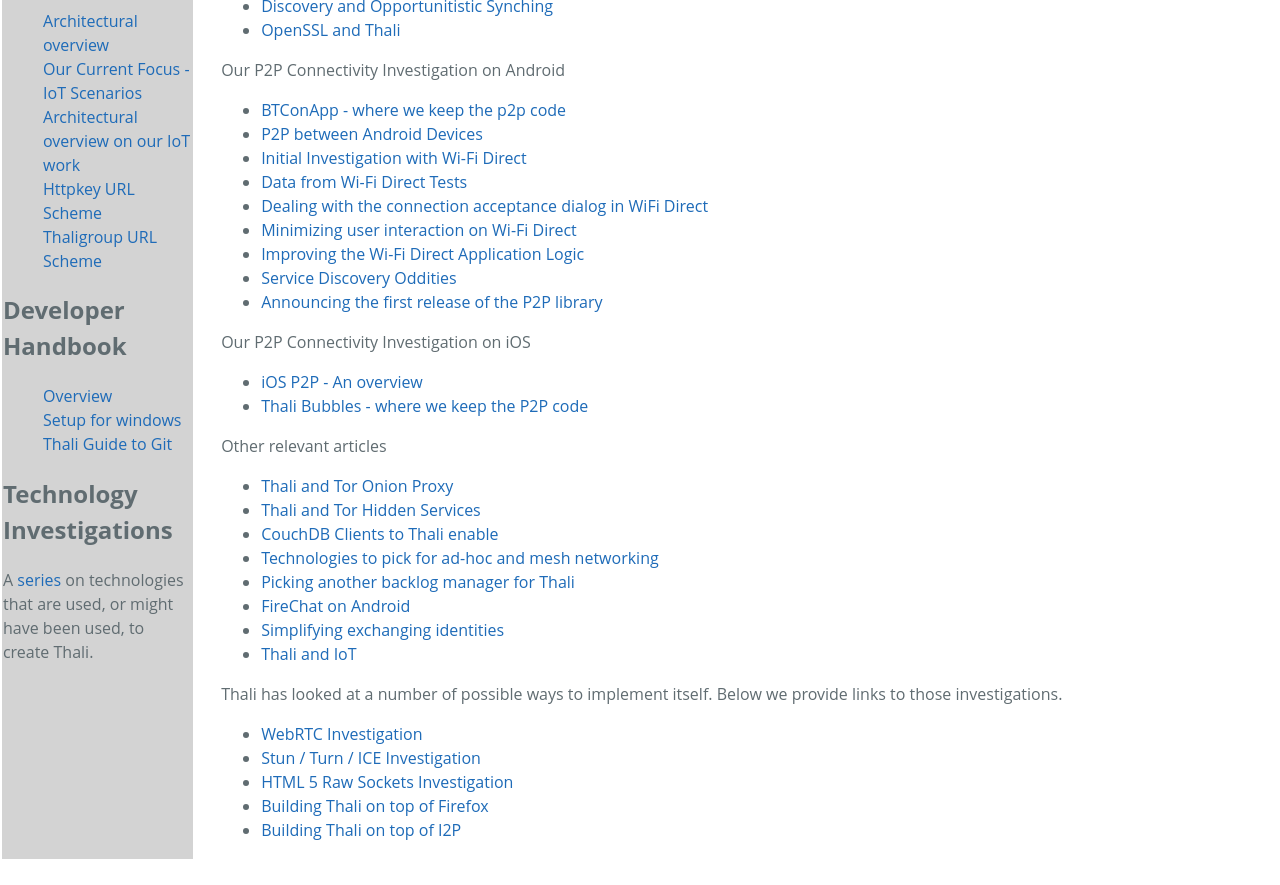
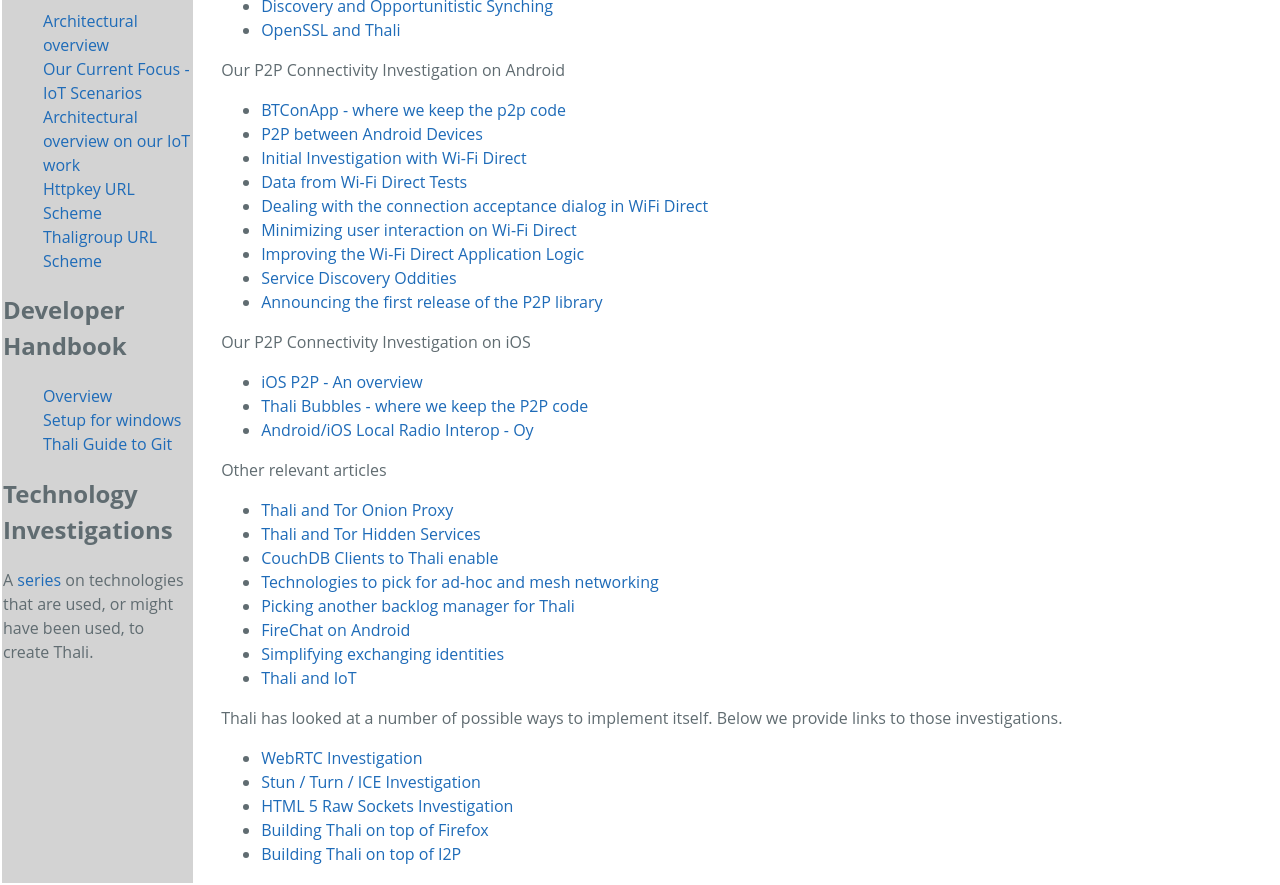
Before and after one commit to thaliproject/thali, a Jekyll site: the page built from TechnologyInvestigations.md, in a window 1280 px wide, cut to the strip 324-1209 px from the top of the page. Built offline with Jekyll 4.4.1, drawn with Linux system fonts in a browser that asks for light colours; Markdown is read by kramdown in place of the engine named in the settings; before the commit the page ends 1185 px from its top, so only the background shows below that.

Commit message:
Update TechnologyInvestigations.md

```diff
--- a/TechnologyInvestigations.md
+++ b/TechnologyInvestigations.md
@@ -27,6 +27,7 @@
 Our P2P Connectivity Investigation on iOS
 * [iOS P2P - An overview](iosp2p)
 * [Thali Bubbles - where we keep the P2P code](https://github.com/thaliproject/ThaliBubbles)
+* [Android/iOS Local Radio Interop - Oy](http://www.goland.org/thaliiosandroidinterop/)
 
 Other relevant articles
 * [Thali and Tor Onion Proxy](ThaliAndTorOnionProxy)
```
